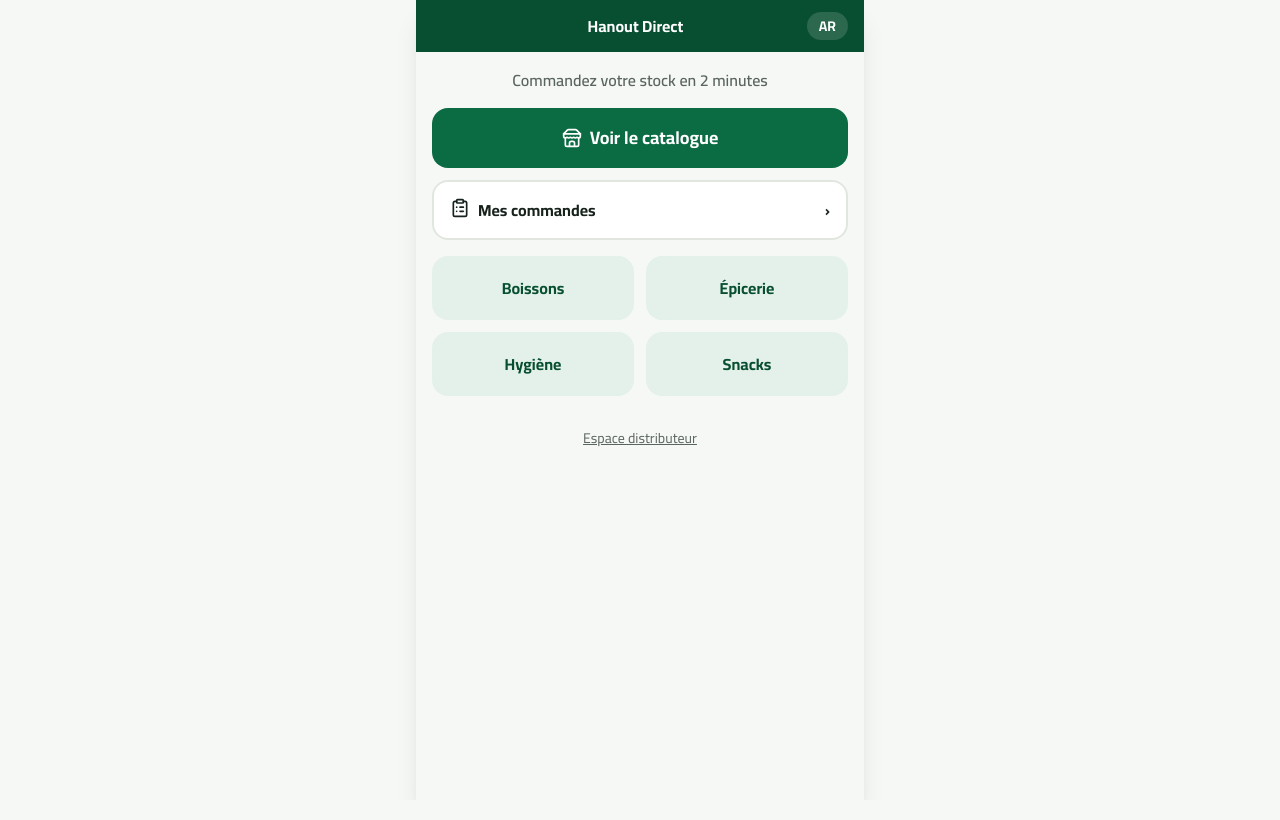
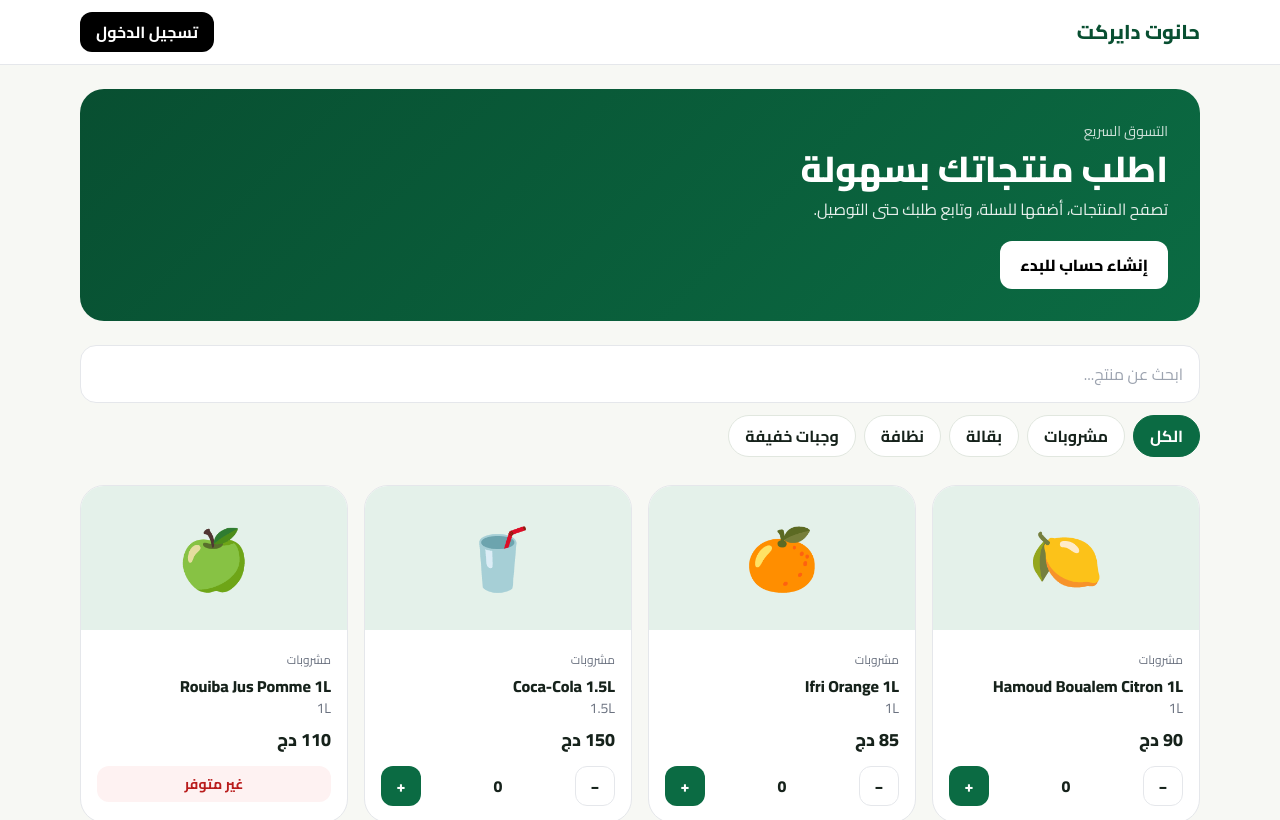
Before and after one commit to 0xAsce/delivery, a Next.js app: page / in a window 1280 px wide. Shown: the top 820 px of the page. Built offline with nearby package versions, Linux system fonts and the light colour scheme; no server answers.

Commit message:
Redesign customer storefront with profile, orders and checkout

```diff
--- a/app/page.jsx
+++ b/app/page.jsx
@@ -1,3 +1,74 @@
 "use client";
-import ClientApp from "@/components/ClientApp";
-export default function Page(){ return <ClientApp/>; }
+import { useEffect, useMemo, useState } from "react";
+import Link from "next/link";
+import { CATEGORY_LIST, DEFAULT_CATALOG, C } from "@/lib/data";
+
+const categoryNames = { boissons: "مشروبات", epicerie: "بقالة", hygiene: "نظافة", snacks: "وجبات خفيفة" };
+const statusNames = { PENDING: "قيد الانتظار", CONFIRMED: "تم التأكيد", OUT_FOR_DELIVERY: "في الطريق", DELIVERED: "تم التوصيل", CANCELLED: "ملغى" };
+
+export default function Page() {
+  const [user, setUser] = useState(null);
+  const [loaded, setLoaded] = useState(false);
+  const [products] = useState(DEFAULT_CATALOG);
+  const [cart, setCart] = useState({});
+  const [category, setCategory] = useState("all");
+  const [search, setSearch] = useState("");
+  const [orders, setOrders] = useState([]);
+  const [selected, setSelected] = useState(null);
+  const [message, setMessage] = useState("");
+
+  useEffect(() => {
+    Promise.all([
+      fetch("/api/customer/me").then(r => r.ok ? r.json() : null),
+      fetch("/api/customer/orders").then(r => r.ok ? r.json() : { orders: [] }),
+    ]).then(([me, history]) => { setUser(me?.user || null); setOrders(history.orders || []); setLoaded(true); });
+  }, []);
+
+  const filtered = useMemo(() => products.filter(p => (category === "all" || p.category === category) && p.name.toLowerCase().includes(search.toLowerCase())), [products, category, search]);
+  const cartItems = Object.entries(cart).map(([id, qty]) => { const p = products.find(x => x.id === id); return p ? { ...p, qty } : null; }).filter(Boolean);
+  const total = cartItems.reduce((sum, p) => sum + p.price * p.qty, 0);
+
+  function add(id) { setCart(v => ({ ...v, [id]: (v[id] || 0) + 1 })); }
+  function remove(id) { setCart(v => { const next = { ...v }; next[id] = Math.max(0, (next[id] || 0) - 1); if (!next[id]) delete next[id]; return next; }); }
+
+  async function checkout() {
+    if (!user) { window.location.href = "/customer/login?next=/"; return; }
+    if (!cartItems.length) return;
+    setMessage("");
+    const r = await fetch("/api/orders", { method: "POST", headers: { "Content-Type": "application/json" }, body: JSON.stringify({ items: cartItems.map(p => ({ id: p.id, name: p.name, unit: p.unit, price: p.price, qty: p.qty })) }) });
+    const d = await r.json();
+    if (!r.ok) { setMessage(d.error || "تعذر إرسال الطلب"); return; }
+    setCart({}); setOrders(v => [d.order, ...v]); setSelected(d.order); setMessage("تم إرسال طلبك بنجاح");
+  }
+
+  if (!loaded) return <main className="min-h-screen bg-[#f7f8f4] flex items-center justify-center">جاري التحميل…</main>;
+
+  return <main dir="rtl" className="min-h-screen bg-[#f7f8f4] text-[#16221B]">
+    <header className="sticky top-0 z-40 bg-white/95 backdrop-blur border-b border-gray-200">
+      <div className="max-w-6xl mx-auto px-4 py-3 flex items-center justify-between gap-3">
+        <Link href="/" className="font-black text-xl" style={{ color: C.primaryDark }}>حانوت دايركت</Link>
+        <div className="flex items-center gap-2">
+          {user ? <><Link href="/customer/orders" className="rounded-xl border px-3 py-2 font-bold">طلباتي</Link><Link href="/customer/profile" className="rounded-xl bg-black text-white px-3 py-2 font-bold">حسابي</Link></> : <Link href="/customer/login?next=/" className="rounded-xl bg-black text-white px-4 py-2 font-bold">تسجيل الدخول</Link>}
+        </div>
+      </div>
+    </header>
+
+    <div className="max-w-6xl mx-auto px-4 py-6 space-y-6">
+      <section className="rounded-3xl p-6 md:p-8 text-white" style={{ background: `linear-gradient(135deg, ${C.primaryDark}, ${C.primary})` }}>
+        <p className="text-sm opacity-80">التسوق السريع</p><h1 className="text-3xl md:text-4xl font-black mt-2">اطلب منتجاتك بسهولة</h1><p className="mt-2 opacity-90">تصفح المنتجات، أضفها للسلة، وتابع طلبك حتى التوصيل.</p>
+        {!user && <Link href="/customer/register?next=/" className="inline-block mt-5 rounded-xl bg-white text-black px-5 py-3 font-black">إنشاء حساب للبدء</Link>}
+      </section>
+
+      {user && <section className="grid md:grid-cols-3 gap-3"><Link href="/customer/profile" className="bg-white rounded-2xl p-4 border border-gray-200 font-bold">👤 الملف الشخصي<br/><span className="text-sm text-gray-500">{user.name}</span></Link><Link href="/customer/orders" className="bg-white rounded-2xl p-4 border border-gray-200 font-bold">📦 طلباتي<br/><span className="text-sm text-gray-500">{orders.length} طلب</span></Link><div className="bg-white rounded-2xl p-4 border border-gray-200 font-bold">🚚 آخر حالة<br/><span className="text-sm text-gray-500">{orders[0] ? statusNames[orders[0].status] : "لا توجد طلبات"}</span></div></section>}
+
+      <section className="space-y-3"><div className="flex gap-2"><input value={search} onChange={e => setSearch(e.target.value)} placeholder="ابحث عن منتج..." className="flex-1 rounded-2xl border border-gray-200 bg-white p-4 outline-none" /></div><div className="flex gap-2 overflow-x-auto pb-1">{["all", ...CATEGORY_LIST].map(c => <button key={c} onClick={() => setCategory(c)} className="whitespace-nowrap rounded-full px-4 py-2 font-bold border" style={{ background: category === c ? C.primary : "#fff", color: category === c ? "#fff" : C.ink, borderColor: category === c ? C.primary : C.line }}>{c === "all" ? "الكل" : categoryNames[c]}</button>)}</div></section>
+
+      <section className="grid grid-cols-2 md:grid-cols-4 gap-4">{filtered.map(p => <article key={p.id} className="bg-white rounded-3xl overflow-hidden border border-gray-200 flex flex-col"><div className="h-36 flex items-center justify-center text-6xl" style={{ background: C.primarySoft }}>{p.image ? <img src={p.image} alt={p.name} className="w-full h-full object-cover" /> : p.emoji}</div><div className="p-4 flex-1"><span className="text-xs text-gray-500">{categoryNames[p.category]}</span><h2 className="font-black mt-1">{p.name}</h2><p className="text-sm text-gray-500">{p.unit}</p><p className="font-black mt-2 text-lg">{p.price.toLocaleString("fr-DZ")} دج</p>{!p.stock ? <div className="mt-3 rounded-xl bg-red-50 text-red-700 p-2 text-center text-sm font-bold">غير متوفر</div> : <div className="mt-3 flex items-center gap-2"><button onClick={() => remove(p.id)} className="w-10 h-10 rounded-xl border font-black">−</button><span className="flex-1 text-center font-black">{cart[p.id] || 0}</span><button onClick={() => add(p.id)} className="w-10 h-10 rounded-xl text-white font-black" style={{ background: C.primary }}>+</button></div>}</div></article>)}</section>
+
+      {message && <div className="fixed bottom-24 right-4 left-4 md:left-auto md:w-96 rounded-2xl bg-white border border-gray-200 shadow-xl p-4 font-bold z-50">{message}</div>}
+      {cartItems.length > 0 && <aside className="fixed bottom-0 right-0 left-0 z-40 p-3 bg-white/95 backdrop-blur border-t border-gray-200"><div className="max-w-6xl mx-auto flex items-center gap-3"><div className="flex-1"><b>{cartItems.reduce((s, p) => s + p.qty, 0)} منتج</b><p className="font-black text-lg">{total.toLocaleString("fr-DZ")} دج</p></div><button onClick={checkout} className="rounded-2xl bg-black text-white px-6 py-4 font-black">{user ? "تأكيد الطلب" : "تسجيل الدخول للشراء"}</button></div></aside>}
+
+      {selected && <section className="bg-white rounded-3xl border border-gray-200 p-6"><div className="flex items-center justify-between"><div><p className="text-sm text-gray-500">آخر طلب</p><h2 className="text-xl font-black">#{selected.id.slice(-8)}</h2></div><Link href={`/customer/orders/${selected.id}`} className="underline font-bold">عرض التفاصيل</Link></div><p className="mt-3 font-bold">{statusNames[selected.status] || selected.status}</p><p className="text-gray-500 mt-1">{Number(selected.total).toLocaleString("fr-DZ")} دج</p></section>}
+    </div>
+  </main>;
+}
```
